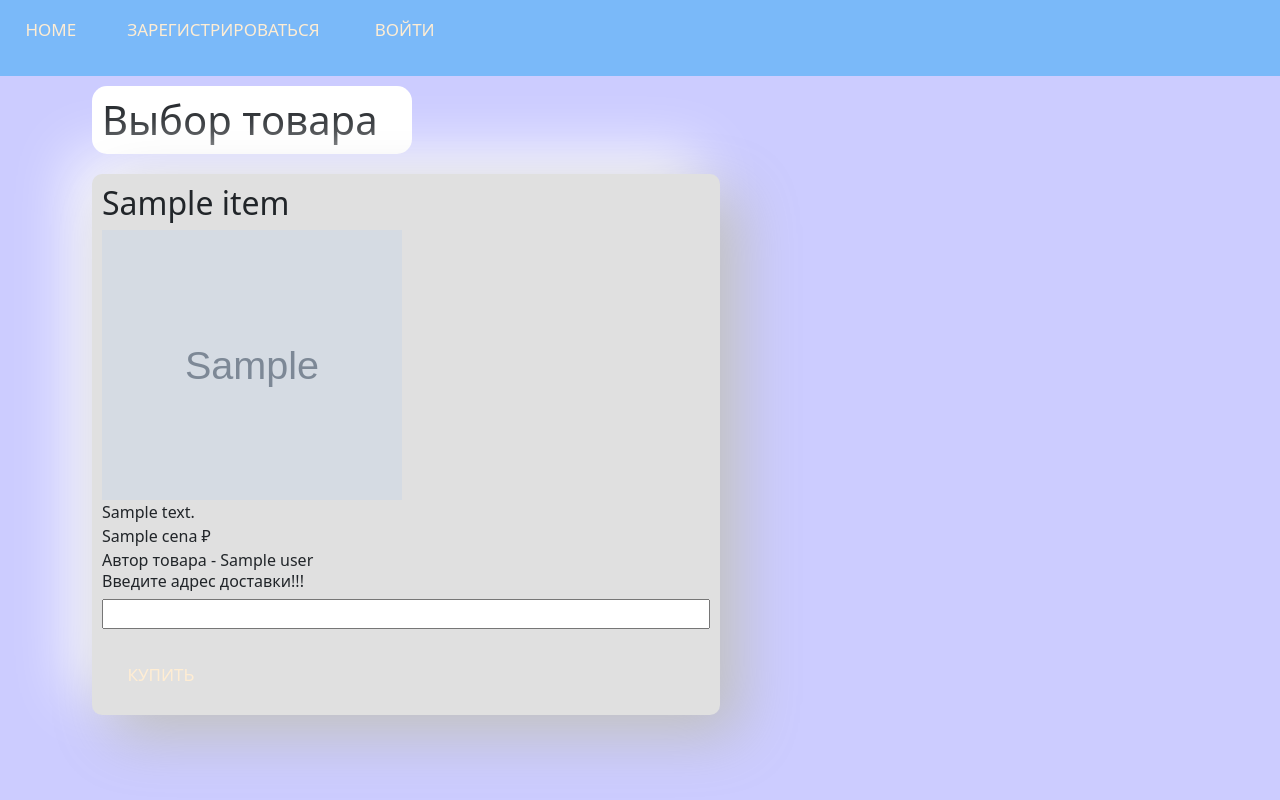
After one commit to Popygai4ik/Velociraptor-Village, a Flask app: template only progect/templates/buy.html in a window 1280 px wide. The commit adds this page. Run offline with Flask 3, Linux system fonts and the light colour scheme; the template is opened without the code that fills it: most values are stand-ins (such as "Sample title", 1, 10 or a date in 2020); grey boxes marked "Sample" are stand-in pictures.

Commit message:
Что-то получается

```diff
--- a/only progect/main.py
+++ b/only progect/main.py
@@ -13,7 +13,9 @@ from data import db_session
 from forms.user import RegisterForm
 from data.users import User
 from forms.new_tovar import NewsForm
+from forms.adress import adressForm
 from data.tovar import News
+from data.adres import Adr
 
 
 app = Flask(__name__)
@@ -36,7 +38,14 @@ def main():
     def index():
         db_sess = db_session.create_session()
         news = db_sess.query(News)
+        # print(news)
         return render_template("index.html", news=news, title='Velociraptor     Village')
+    @app.route('/buy/<int:id>')
+    def buy(id):
+        db_sess = db_session.create_session()
+        news = db_sess.query(News).filter(News.id == id, News.user == current_user)
+        return render_template("buy.html", news=news)
+
 
     @app.route('/register', methods=['GET', 'POST'])
     def reqister():
@@ -82,7 +91,12 @@ def main():
     def logout():
         logout_user()
         return redirect("/")
-
+    @app.route('/ready')
+    def ready():
+        return render_template('ready.html')
+    @app.route('/pashalka')
+    def pashalka():
+        return render_template('pashalka.html')
     @app.route('/new_tovar', methods=['GET', 'POST'])
     @login_required
     def add_news():
@@ -100,7 +114,7 @@ def main():
                 return render_template('new_tovar.html', title='Добавление новости',
                                        form=form, message='Ведите цену цифрами')
 
-            news.content = shena
+            news.content = form.content.data
             news.cena = form.cena.data
             # print(form.cena.data)
             current_user.news.append(news)
@@ -113,7 +127,8 @@ def main():
                         password += choice(chars)
                 filename = secure_filename(file.filename)
                 file.save(os.path.join('only progect/static/img', filename))
-                k = password + '.' + filename.rsplit('.', 1)[1].lower()
+                print(filename)
+                k = password + '.' + filename.rsplit('.', 1)[0].lower()
                 # print(k)
                 os.rename(f'only progect/static/img/{filename}', f'only progect/static/img/{k}')
                 # print('upload_image filename: ' + filename)
--- a/only progect/templates/base.html
+++ b/only progect/templates/base.html
@@ -18,6 +18,7 @@
         .col_md6_border_rounded {
         white-space: nowrap;
         width: auto;
+        text-overflow: ellipsis;
         height: auto;
         display: inline-block;
         background-color: white;
--- /dev/null
+++ b/only progect/templates/buy.html
@@ -0,0 +1,32 @@
+{% extends "base.html" %}
+
+{% block content %}
+<h1 style="background-color: white; border-radius: 15px; width: 320px; margin: 10px; padding: 10px;">Выбор товара</h1>
+{% for item in news%}
+<div class="col_md6_border_rounded" id="7">
+    <h2>{{item.title}}</h2>
+    <div>
+        <img style="width: 300px;" class="photo" src="/static/img/{{item.filename}}" alt="Тут должно фото товара">
+    </div>
+    <div style="text-overflow: ellipsis; word-wrap: break-word;">
+        {{item.content}}
+
+    </div>
+
+    <div>
+        {{item.cena}} ₽
+    </div>
+    <div>
+        Автор товара - {{item.user.name}}
+    </div>
+     <div>
+        <h6>Введите адрес доставки!!!</h6>
+    </div>
+    <input type="text" size="60">
+  </p>
+     <a href="/ready" class="btn btn-warning">
+            Купить
+        </a>
+</div>
+{% endfor %}
+{% endblock %}
--- a/only progect/templates/index.html
+++ b/only progect/templates/index.html
@@ -8,8 +8,7 @@
     <div>
         <img style="width: 300px;" class="photo" src="static/img/{{item.filename}}" alt="Тут должно фото товара">
     </div>
-    <div>
-        {{item.content}}
+    <div style="text-overflow: ellipsis; word-wrap: break-word;">
 
     </div>
     <div>
@@ -18,6 +17,9 @@
     <div>
         Автор товара - {{item.user.name}}
     </div>
+    <a href="/buy/{{ item.id }}" style="color:#000000;" class="btn btn-warning">
+            Подробнее
+        </a>
 </div>
 {% endfor %}
 {% endblock %}
```
Also changed, not shown: only progect/data/adres.py (added, +12 -0 lines), only progect/forms/adress.py (added, +8 -0 lines), only progect/templates/pashalka.html (added, +10 -0 lines), only progect/db/all.sqlite, only progect/static/img/1eJsMvNNi3UsqOPvje5h6nDwU.png (added), only progect/static/img/3v2Nav9paMQkDbrfulzMAnvn0.png (deleted), only progect/static/img/_xhxrOOxvN8.jpg (added), only progect/static/img/bqfE8Q4I4Ua7x7tF2xVYWaQJH.png (added), only progect/static/img/wyEFM6yI6OtUIxBvUqwG6khly.png (added), 2 other files.
